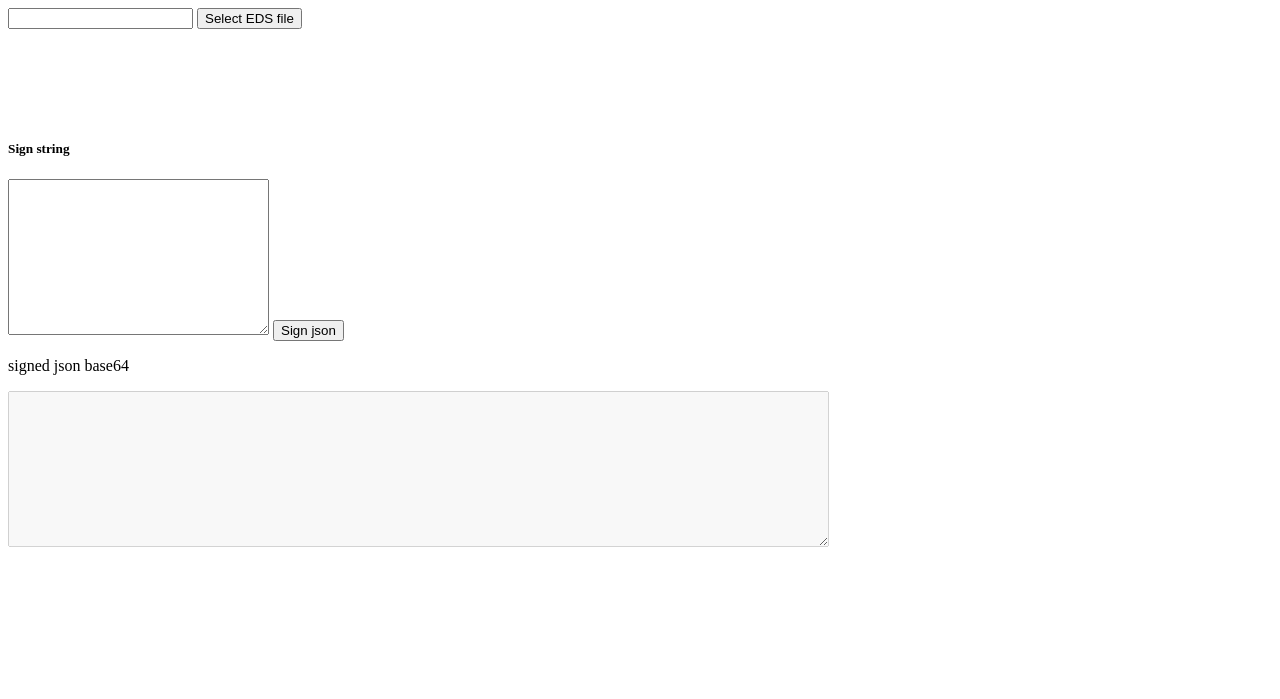
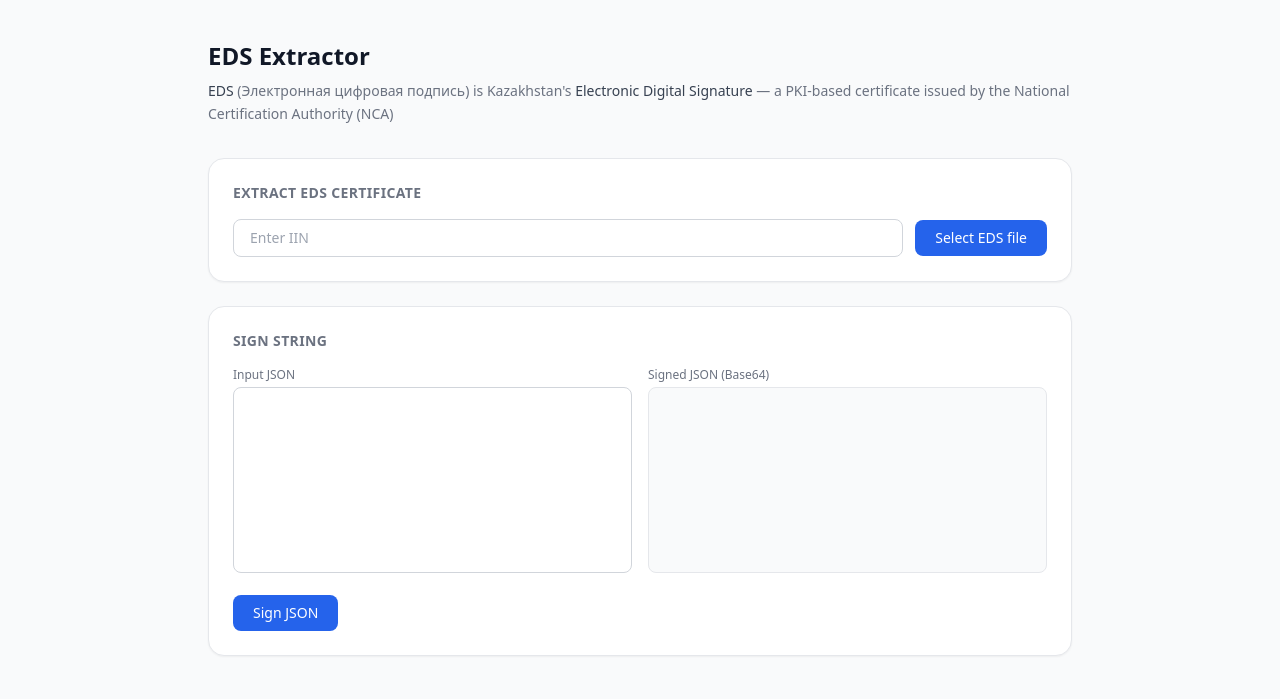
Before and after one commit to zshanabek/eds-toolkit, a plain HTML site: page index.html in a window 1280 px wide. Drawn offline with nearby package versions, Linux system fonts and the light colour scheme.

Commit message:
feat: enhance index.html layout and structure for EDS extraction functionality

```diff
--- a/index.html
+++ b/index.html
@@ -1,7 +1,21 @@
 <!DOCTYPE HTML>
-<html>
+<html lang="en">
 
 <head>
+    <meta charset="UTF-8">
+    <meta name="viewport" content="width=device-width, initial-scale=1.0">
+    <title>EDS Extractor</title>
+    <script src="https://cdn.tailwindcss.com"></script>
+    <style type="text/tailwindcss">
+        @layer components {
+            .card       { @apply bg-white rounded-2xl shadow-sm border border-gray-200 p-6 mb-6; }
+            .card-title { @apply text-sm font-semibold uppercase tracking-wide text-gray-500 mb-4; }
+            .textarea   { @apply w-full font-mono text-sm rounded-lg p-3 resize-none focus:outline-none border; }
+            .textarea-disabled { @apply textarea bg-gray-50 border-gray-200; }
+            .textarea-input    { @apply textarea border-gray-300 focus:ring-2 focus:ring-blue-500 focus:border-transparent transition; }
+            .btn-primary { @apply bg-blue-600 hover:bg-blue-700 text-white text-sm font-medium px-5 py-2 rounded-lg transition; }
+        }
+    </style>
     <script src="ncalayer-js-client/ncalayer-client.js" type="application/javascript"></script>
     <script src="iinValidator.js" type="application/javascript"></script>
     <script src="ecp.js" type="application/javascript"></script>
@@ -9,37 +23,54 @@
     <script src="index.js" type="application/javascript"></script>
 </head>
 
-<body>
-    <input id="iin" type="text">
-    <button id="select-btn">Select EDS file</button>
-    <div id="error" style="color: red; display: none;">Incorrect IIN</div>
-    <br />
-    <br />
-    <div id="xml-container" style="display: none;">
-        <div>XML</div>
-        <div>
-            <textarea name="xml" id="xml" cols="100" rows="10" disabled></textarea>
+<body class="min-h-screen bg-gray-50 text-gray-800">
+    <div class="max-w-4xl mx-auto px-4 py-10">
+        <div class="mb-8">
+            <h1 class="text-2xl font-bold text-gray-900 mb-2">EDS Extractor</h1>
+            <p class="text-sm text-gray-500 leading-relaxed">
+                <span class="font-medium text-gray-700">EDS</span> (Электронная цифровая подпись) is Kazakhstan's
+                <span class="font-medium text-gray-700">Electronic Digital Signature</span> — a PKI-based certificate
+                issued by the National Certification Authority (NCA)
+            </p>
         </div>
-    </div>
-    <br />
-    <div id="base64-container" style="display: none;">
-        <div>Base64</div>
-        <div>
-            <textarea name="base64" id="base64" cols="100" rows="10" disabled></textarea>
+
+        <!-- EDS Section -->
+        <div class="card">
+            <h2 class="card-title">Extract EDS Certificate</h2>
+            <div class="flex items-center gap-3">
+                <input id="iin" type="text" placeholder="Enter IIN"
+                    class="flex-1 border border-gray-300 rounded-lg px-4 py-2 text-sm focus:outline-none focus:ring-2 focus:ring-blue-500 focus:border-transparent transition" />
+                <button id="select-btn" class="btn-primary">Select EDS file</button>
+            </div>
+            <p id="error" class="mt-2 text-sm text-red-500 hidden">Incorrect IIN</p>
         </div>
-    </div>
-    <br />
-    <br />
-    <br />
-    <div id="string-signer-container">
-        <h5>Sign string</h5>
-        <div>
-            <textarea name="string-to-sign" id="string-to-sign" cols="30" rows="10"></textarea>
-            <button id="btn-sign-string">Sign json</button>
+
+        <!-- XML Output -->
+        <div id="xml-container" class="card hidden">
+            <h2 class="card-title">XML</h2>
+            <textarea name="xml" id="xml" rows="8" disabled class="textarea-disabled"></textarea>
         </div>
-        <div>
-            <p>signed json base64</p>
-            <textarea name="base64" id="signedStringBase64" cols="100" rows="10" disabled></textarea>
+
+        <!-- Base64 Output -->
+        <div id="base64-container" class="card hidden">
+            <h2 class="card-title">Base64</h2>
+            <textarea name="base64" id="base64" rows="8" disabled class="textarea-disabled"></textarea>
+        </div>
+
+        <!-- String Signer Section -->
+        <div id="string-signer-container" class="card !mb-0">
+            <h2 class="card-title">Sign String</h2>
+            <div class="grid grid-cols-1 md:grid-cols-2 gap-4 mb-4">
+                <div>
+                    <label class="block text-xs text-gray-500 mb-1">Input JSON</label>
+                    <textarea name="string-to-sign" id="string-to-sign" rows="8" class="textarea-input"></textarea>
+                </div>
+                <div>
+                    <label class="block text-xs text-gray-500 mb-1">Signed JSON (Base64)</label>
+                    <textarea name="base64" id="signedStringBase64" rows="8" disabled class="textarea-disabled"></textarea>
+                </div>
+            </div>
+            <button id="btn-sign-string" class="btn-primary">Sign JSON</button>
         </div>
     </div>
 </body>
```
